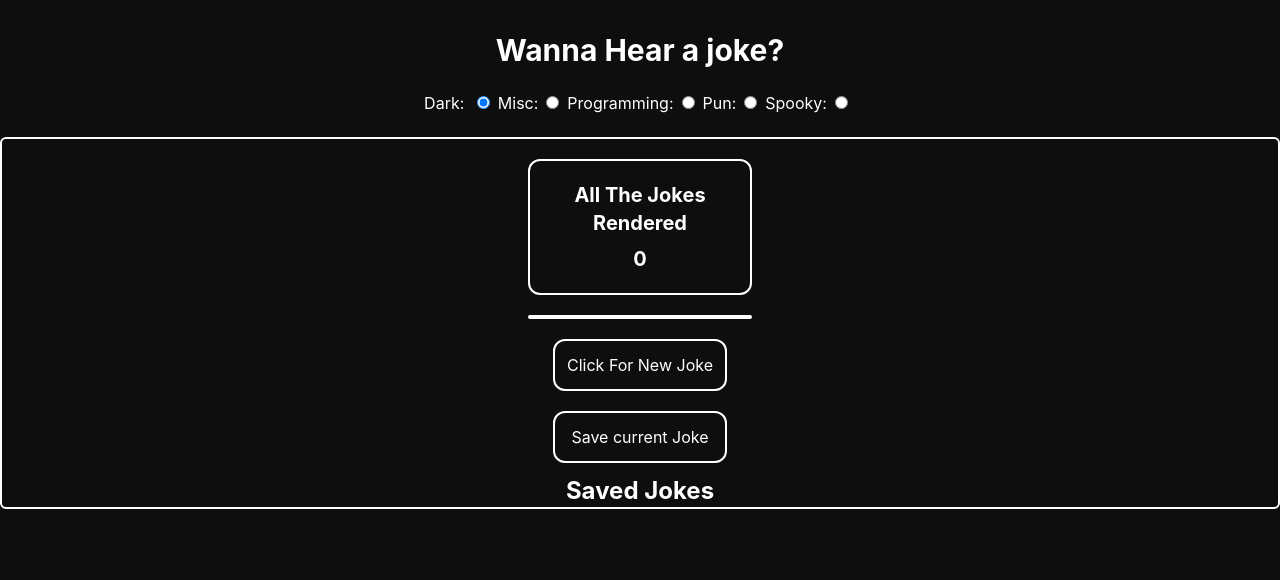
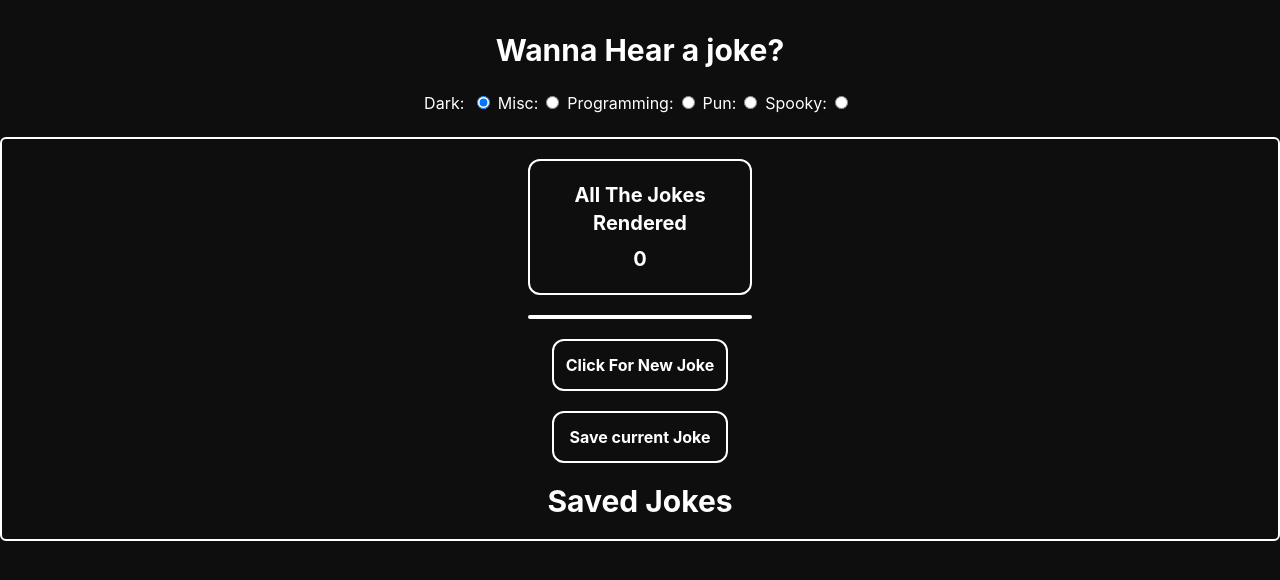
Before and after one commit to Killdroid2342/joke-app, a React (Create React App) app: page / in a window 1280 px wide. Shown: the top 580 px of the page. Built offline with nearby package versions, Linux system fonts and the light colour scheme.

Commit message:
fixed spacing

```diff
--- a/src/components/Joke/Joke.js
+++ b/src/components/Joke/Joke.js
@@ -36,7 +36,7 @@ const Joke = ({ genre }) => {
       </div>
       <ul className='border-2 border-white w-56 rounded-xl mt-5'>
         {joke && (
-          <div>
+          <div className='p-5'>
             {joke.type === 'single' ? (
               <li>{joke.joke}</li>
             ) : (
@@ -54,19 +54,19 @@ const Joke = ({ genre }) => {
             setCount(count + 1);
             call();
           }}
-          className='border-2 border-white p-3 mt-5 rounded-xl'
+          className='border-2 border-white p-3 mt-5 rounded-xl font-bold'
         >
           Click For New Joke
         </button>
         <button
           onClick={saveJoke}
-          className='border-2 border-white p-3 mt-5 rounded-xl'
+          className='border-2 border-white p-3 mt-5 rounded-xl font-bold'
         >
           Save current Joke
         </button>
       </div>
       <div>
-        <p className='text-2xl mt-3 font-bold'>Saved Jokes</p>
+        <p className='text-3xl mt-5 mb-5 font-bold'>Saved Jokes</p>
         <div>
           {savedJokes?.map((savedJoke, idx) => {
             return (
@@ -74,9 +74,9 @@ const Joke = ({ genre }) => {
                 {savedJoke.type === 'single' ? (
                   <li>{savedJoke.joke}</li>
                 ) : (
-                  <div>
-                    <li>{savedJoke.setup}</li>
-                    <li>{savedJoke.delivery}</li>
+                  <div className='border-2 border-white p-5 rounded-lg mb-5'>
+                    <li className='list-none'>{savedJoke.setup}</li>
+                    <li className='list-none'>{savedJoke.delivery}</li>
                   </div>
                 )}
               </div>
```
